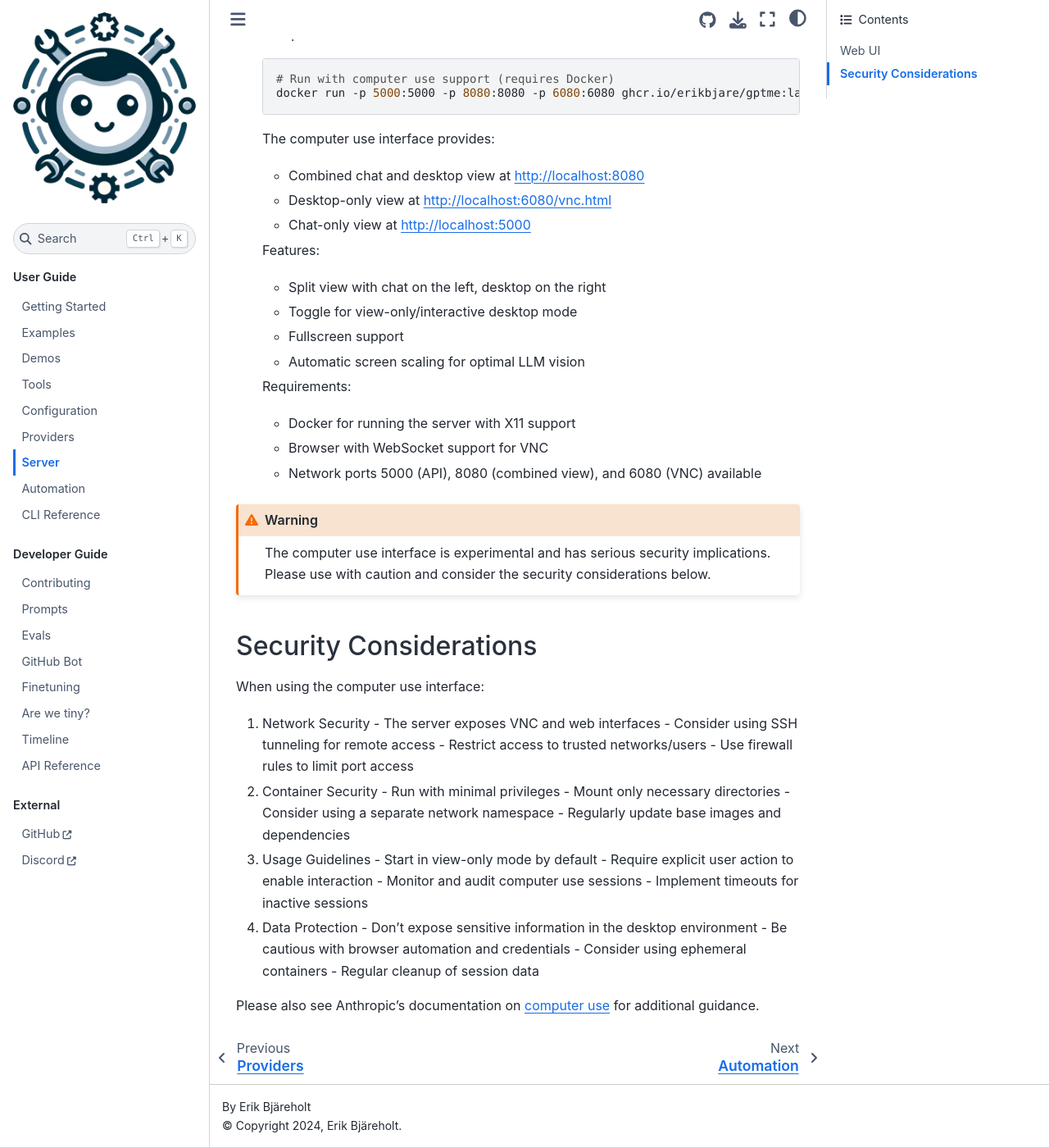
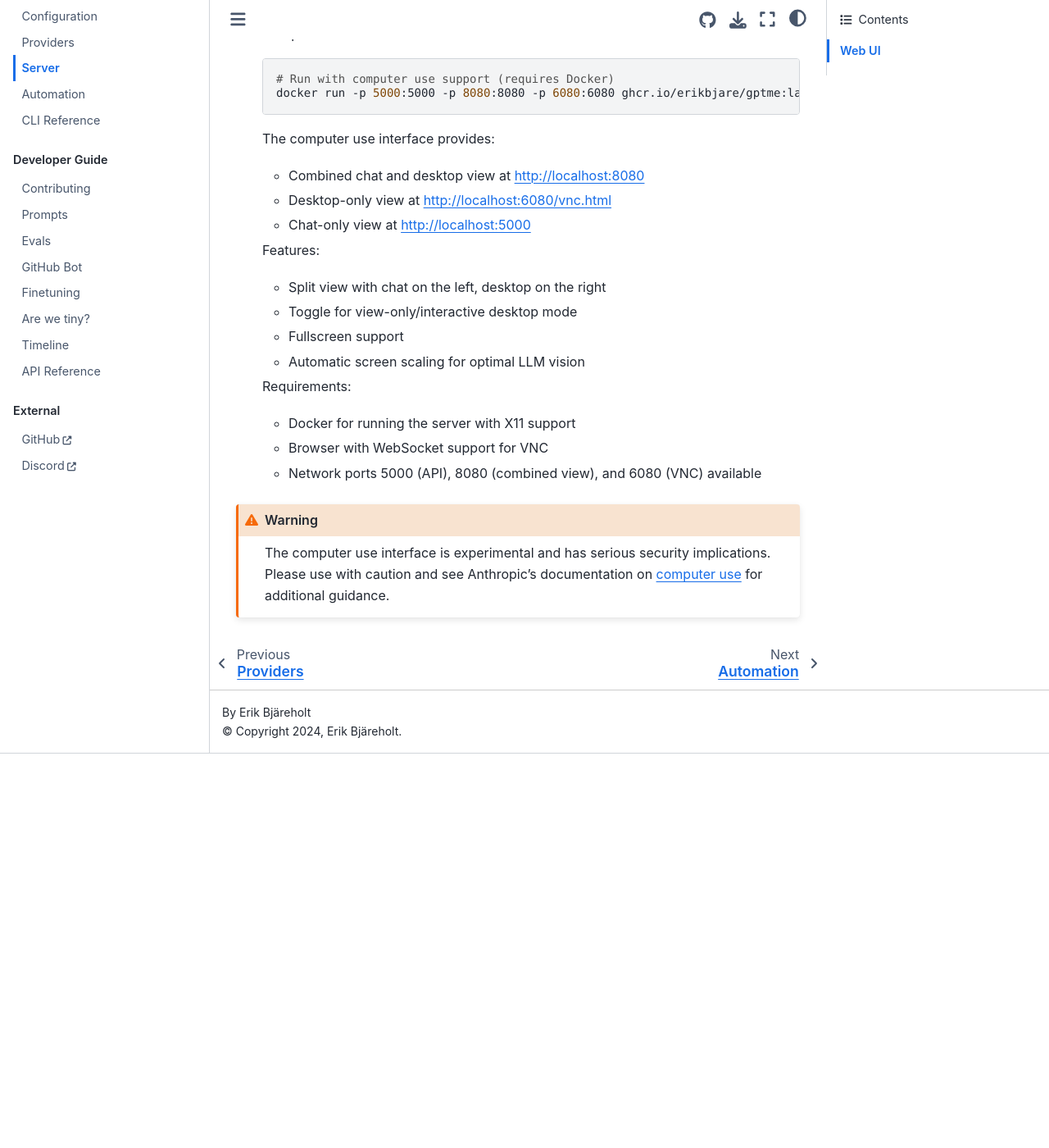
Before and after one commit to ErikBjare/gptme, a Sphinx documentation site: the page built from docs/server.rst, in a window 1280 px wide and 1400 px high, scrolled down 760 px. Shown: the whole window at 82% size. Built offline with Sphinx 7.4.7 and the Sphinx Book theme 1.1.4, drawn with Linux system fonts in a browser that asks for light colours; after the commit the page ends 1679 px from its top, so only the background shows below that.

Commit message:
docs: fixed server docs for computer use

```diff
--- a/docs/server.rst
+++ b/docs/server.rst
@@ -57,35 +57,4 @@ The server provides two interfaces:
 .. warning::
 
    The computer use interface is experimental and has serious security implications.
-   Please use with caution and consider the security considerations below.
-
-Security Considerations
------------------------
-
-When using the computer use interface:
-
-1. Network Security
-   - The server exposes VNC and web interfaces
-   - Consider using SSH tunneling for remote access
-   - Restrict access to trusted networks/users
-   - Use firewall rules to limit port access
-
-2. Container Security
-   - Run with minimal privileges
-   - Mount only necessary directories
-   - Consider using a separate network namespace
-   - Regularly update base images and dependencies
-
-3. Usage Guidelines
-   - Start in view-only mode by default
-   - Require explicit user action to enable interaction
-   - Monitor and audit computer use sessions
-   - Implement timeouts for inactive sessions
-
-4. Data Protection
-   - Don't expose sensitive information in the desktop environment
-   - Be cautious with browser automation and credentials
-   - Consider using ephemeral containers
-   - Regular cleanup of session data
-
-Please also see Anthropic's documentation on `computer use <https://docs.anthropic.com/en/docs/build-with-claude/computer-use>`_ for additional guidance.
+   Please use with caution and see Anthropic's documentation on `computer use <https://docs.anthropic.com/en/docs/build-with-claude/computer-use>`_ for additional guidance.
```
Also changed, not shown: 1 other file.
